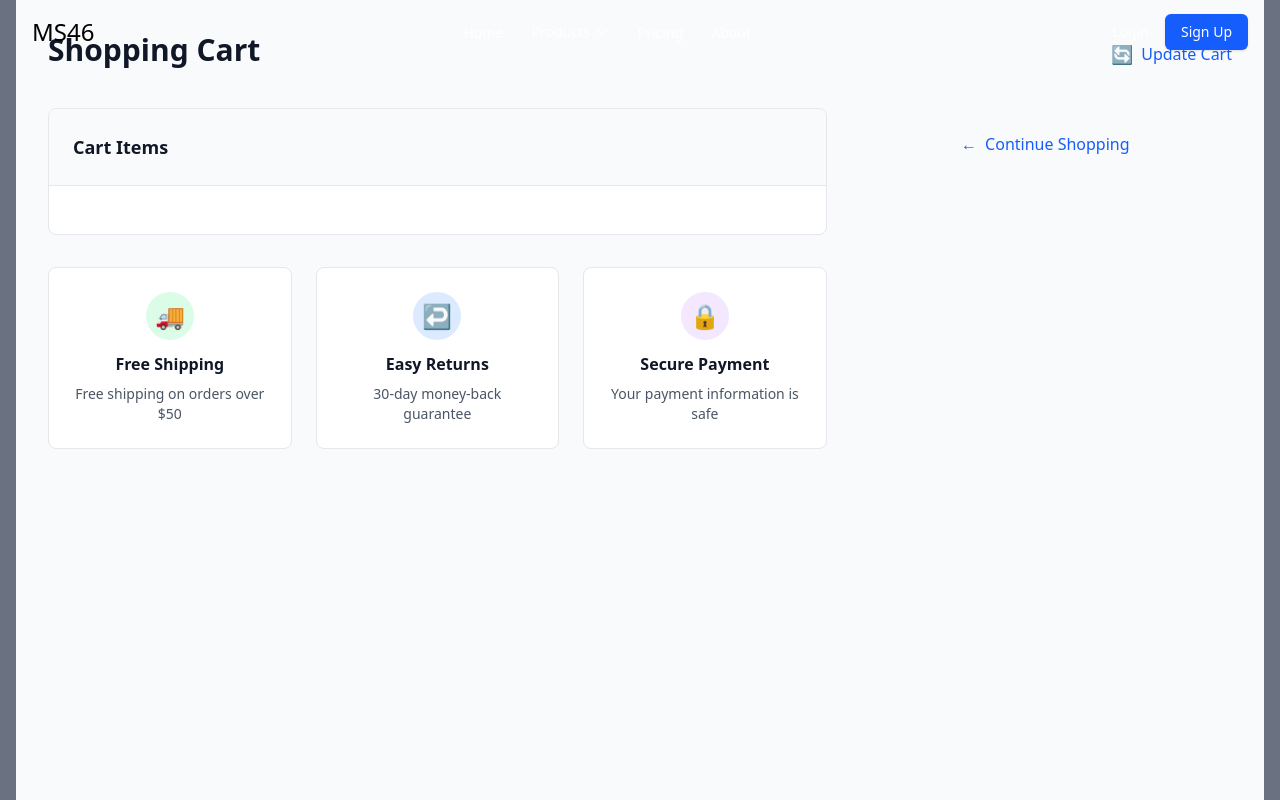
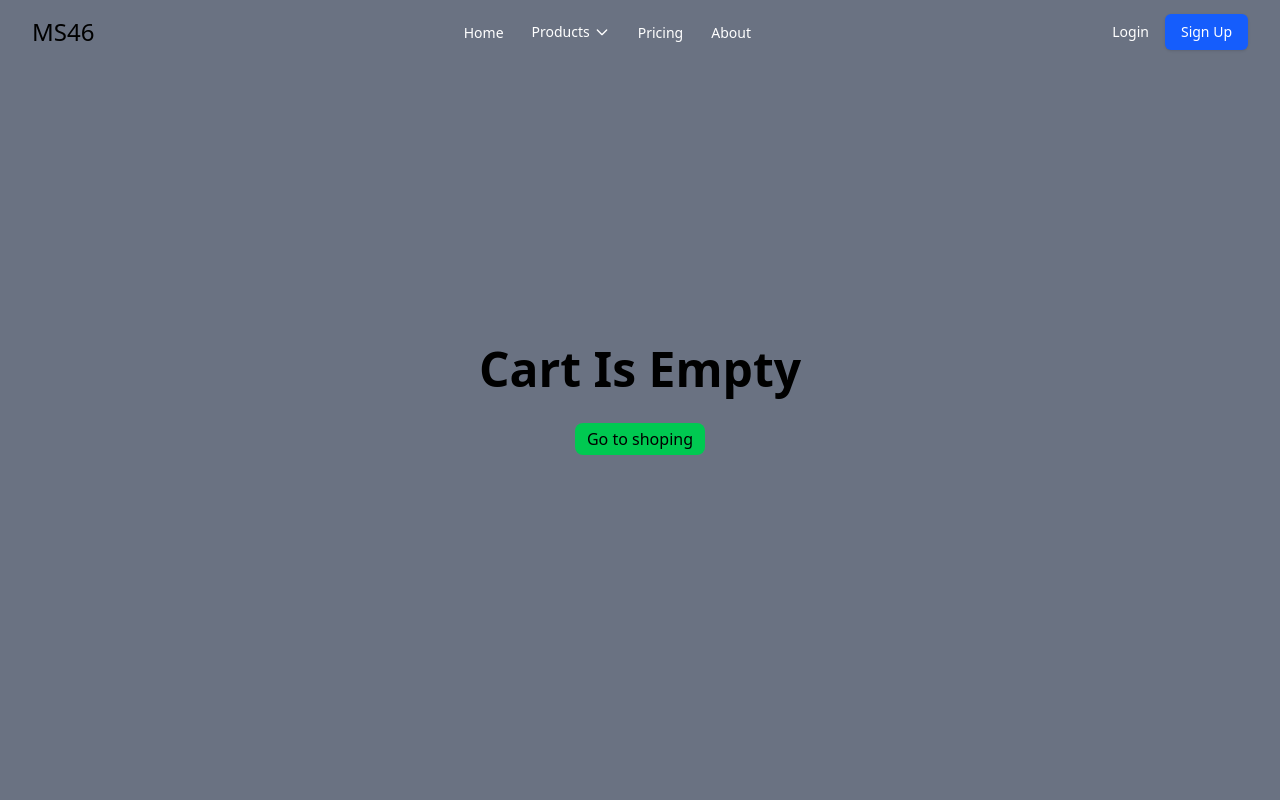
Before and after one commit to mdmokchhedulislam/ReactEcommerceProject, a React (Vite) app: page /cart in a window 1280 px wide. Built offline with nearby package versions, Linux system fonts and the light colour scheme.

Commit message:
add cart page with redux toolkit

```diff
--- a/src/App.jsx
+++ b/src/App.jsx
@@ -6,9 +6,12 @@ import Login from "./pages/Login";
 import Navbar from "./components/Navbar";
 import Signup from "./pages/Register";
 import Cart from "./pages/Cart";
+import { Provider } from "react-redux";
+import { store } from "./redux/store";
 
 function App() {
   return (
+    <Provider store={store}>
       <BrowserRouter>
         <Navbar />
         <MainLayout>
@@ -20,6 +23,7 @@ function App() {
           </Routes>
         </MainLayout>
       </BrowserRouter>
+    </Provider>
   );
 }
 
--- a/src/pages/Cart.jsx
+++ b/src/pages/Cart.jsx
@@ -1,103 +1,201 @@
-import { useState } from "react";
+import React from "react";
+import { useDispatch, useSelector } from "react-redux";
+import {
+  decressCart,
+  incressCart,
+  removeElement,
+} from "../redux/features/cartSlice";
+import { Link, useNavigate } from "react-router-dom";
 
+function Cart() {
+  const dispatch = useDispatch();
+  const navigator = useNavigate();
 
+  const { cartItem } = useSelector((state) => state.cart);
+  const { totalPrice, totalQuantity } = useSelector((state) => state.cart);
 
+  console.log("cartitem is ", cartItem);
 
-// Main Cart Page Component
-const Cart = () => {
-  const [cartItems, setCartItems] = useState([]);
-  const [coupon, setCoupon] = useState(null);
-  const [isLoading, setIsLoading] = useState(true);
+  const handleRemove = (e) => {
+    dispatch(removeElement(e));
+  };
 
+  const handleDecress = (item) => {
+    dispatch(decressCart(item));
+  };
+
+  const handleIncress = (item) => {
+    dispatch(incressCart(item));
+  };
+
+  if (cartItem.length === 0) {
+    return (
+      <>
+        <div className="w-2/4 mx-auto h-screen justify-center items-center flex flex-col gap-[30px]">
+          <h1 className="text-5xl font-bold text-center capitalize">Cart is Empty</h1>
+          <Link to={"/"} className="bg-green-500 px-3 py-1 rounded-lg">Go to shoping</Link>
+        </div>
+      </>
+    );
+  }
 
   return (
-    <div className="min-h-screen bg-gray-50 py-8">
-      <div className="max-w-7xl mx-auto px-4 sm:px-6 lg:px-8">
-        {/* Header */}
-        <div className="mb-8 flex flex-col sm:flex-row sm:items-center sm:justify-between gap-4">
     <div>
-            <h1 className="text-3xl font-bold text-gray-900">Shopping Cart</h1>
-            <p className="text-gray-600 mt-2">
-
-            </p>
+      <body className="bg-gray-100">
+        <div className="container mx-auto mt-10">
+          <div className="flex shadow-md my-10">
+            <div className="w-3/4 bg-white px-10 py-10">
+              <div className="flex justify-between border-b pb-8">
+                <h1 className="font-semibold text-2xl">Shopping Cart</h1>
+                <h2 className="font-semibold text-2xl">
+                  {cartItem.length} Items
+                </h2>
               </div>
-
-          <div className="flex items-center gap-4">
-
-
-            <button className="text-blue-600 hover:text-blue-700 font-medium transition-colors flex items-center gap-2">
-              <span className="text-lg">🔄</span>
-              Update Cart
+              <div className="flex mt-10 mb-5">
+                <h3 className="font-semibold text-gray-600 text-xs uppercase w-2/5">
+                  Product Details
+                </h3>
+                <h3 className="font-semibold  text-gray-600 text-xs uppercase w-1/5 text-center">
+                  Quantity
+                </h3>
+                <h3 className="font-semibold text-gray-600 text-xs uppercase w-1/5 text-center">
+                  Price
+                </h3>
+                <h3 className="font-semibold text-gray-600 text-xs uppercase w-1/5 text-center">
+                  Total
+                </h3>
+              </div>
+              {cartItem.length > 0 &&
+                cartItem.map((item) => (
+                  <div key={item.id}>
+                    <div className="flex items-center hover:bg-gray-100 -mx-8 px-6 py-5">
+                      <div className="flex w-2/5">
+                        <div className="w-20">
+                          <img
+                            className="h-24"
+                            src={item.productImage}
+                            alt=""
+                          />
+                        </div>
+                        <div className="flex flex-col justify-between ml-4 flex-grow">
+                          <span className="font-bold text-sm">
+                            {item.bookname}
+                          </span>
+                          <span className="text-red-500 text-xs">
+                            {item.brand}
+                          </span>
+                          <button
+                            className='className="font-semibold hover:text-red-500 text-gray-500 text-xs"'
+                            onClick={() => handleRemove(item._id)}
+                          >
+                            Remove
                           </button>
                         </div>
                       </div>
+                      <div className="flex justify-center w-1/5">
+                        <svg
+                          onClick={() => handleDecress(item)}
+                          className="fill-current text-gray-600 w-3"
+                          viewBox="0 0 448 512"
+                        >
+                          <path d="M416 208H32c-17.67 0-32 14.33-32 32v32c0 17.67 14.33 32 32 32h384c17.67 0 32-14.33 32-32v-32c0-17.67-14.33-32-32-32z" />
+                        </svg>
 
-        <div className="lg:grid lg:grid-cols-12 lg:gap-8">
-          {/* Cart Items */}
-          <div className="lg:col-span-8">
-            <div className="bg-white rounded-lg border border-gray-200 overflow-hidden">
-              {/* Cart Header */}
-              <div className="p-6 border-b border-gray-200 bg-gray-50">
-                <div className="flex items-center justify-between">
-                  <h2 className="text-lg font-semibold text-gray-900">
-                    Cart Items
-                  </h2>
-                  <span className="text-sm text-gray-600">
+                        <input
+                          className="mx-2 border text-center w-8"
+                          type="text"
+                          value={item.quantity}
+                        />
 
+                        <svg
+                          onClick={() => handleIncress(item)}
+                          className="fill-current text-gray-600 w-3"
+                          viewBox="0 0 448 512"
+                        >
+                          <path d="M416 208H272V64c0-17.67-14.33-32-32-32h-32c-17.67 0-32 14.33-32 32v144H32c-17.67 0-32 14.33-32 32v32c0 17.67 14.33 32 32 32h144v144c0 17.67 14.33 32 32 32h32c17.67 0 32-14.33 32-32V304h144c17.67 0 32-14.33 32-32v-32c0-17.67-14.33-32-32-32z" />
+                        </svg>
+                      </div>
+                      <span className="text-center w-1/5 font-semibold text-sm">
+                        {item.price}৳
+                      </span>
+                      <span className="text-center w-1/5 font-semibold text-sm">
+                        {item.price * item.quantity}৳
                       </span>
                     </div>
                   </div>
-
-              {/* Cart Items List */}
-              <div className="p-6 space-y-6">
-
-              </div>
+                ))}
+              <Link
+                to="/books"
+                className="flex font-semibold text-indigo-600 text-sm mt-10"
+              >
+                <svg
+                  className="fill-current mr-2 text-indigo-600 w-4"
+                  viewBox="0 0 448 512"
+                >
+                  <path d="M134.059 296H436c6.627 0 12-5.373 12-12v-56c0-6.627-5.373-12-12-12H134.059v-46.059c0-21.382-25.851-32.09-40.971-16.971L7.029 239.029c-9.373 9.373-9.373 24.569 0 33.941l86.059 86.059c15.119 15.119 40.971 4.411 40.971-16.971V296z" />
+                </svg>
+                Continue Shopping
+              </Link>
             </div>
 
-            {/* Trust Section */}
-            <div className="mt-8 grid grid-cols-1 md:grid-cols-3 gap-6">
-              <div className="bg-white p-6 rounded-lg border border-gray-200 text-center">
-                <div className="w-12 h-12 bg-green-100 rounded-full flex items-center justify-center mx-auto mb-3">
-                  <span className="text-2xl">🚚</span>
+            <div id="summary" className="w-1/4 px-8 py-10">
+              <h1 className="font-semibold text-2xl border-b pb-8">
+                Order Summary
+              </h1>
+              <div className="flex justify-between mt-10 mb-5">
+                <span className="font-semibold text-sm uppercase">
+                  Items {totalQuantity}
+                </span>
+                <span className="font-semibold text-sm">
+                  {Math.round(totalPrice.toFixed(2))}৳
+                </span>
               </div>
-                <h3 className="font-semibold text-gray-900 mb-2">Free Shipping</h3>
-                <p className="text-gray-600 text-sm">Free shipping on orders over $50</p>
+              <div>
+                <label className="font-medium inline-block mb-3 text-sm uppercase">
+                  Shipping
+                </label>
+                <select className="block p-2 text-gray-600 w-full text-sm">
+                  <option>Standard shipping - ৳10.00</option>
+                </select>
               </div>
-
-              <div className="bg-white p-6 rounded-lg border border-gray-200 text-center">
-                <div className="w-12 h-12 bg-blue-100 rounded-full flex items-center justify-center mx-auto mb-3">
-                  <span className="text-2xl">↩️</span>
+              <div className="py-10">
+                <label
+                  for="promo"
+                  className="font-semibold inline-block mb-3 text-sm uppercase"
+                >
+                  Promo Code
+                </label>
+                <input
+                  type="text"
+                  id="promo"
+                  placeholder="Enter your code"
+                  className="p-2 text-sm w-full"
+                />
               </div>
-                <h3 className="font-semibold text-gray-900 mb-2">Easy Returns</h3>
-                <p className="text-gray-600 text-sm">30-day money-back guarantee</p>
+              <button className="bg-red-500 hover:bg-red-600 px-5 py-2 text-sm text-white uppercase">
+                Apply
+              </button>
+              <div className="border-t mt-8">
+                <div className="flex font-semibold justify-between py-6 text-sm uppercase">
+                  <span>Total cost</span>
+                  {cartItem.length == 0 ? (
+                    "0৳"
+                  ) : (
+                    <span>{Math.round((totalPrice + 10).toFixed(2))}৳</span>
+                  )}
                 </div>
-
-              <div className="bg-white p-6 rounded-lg border border-gray-200 text-center">
-                <div className="w-12 h-12 bg-purple-100 rounded-full flex items-center justify-center mx-auto mb-3">
-                  <span className="text-2xl">🔒</span>
-                </div>
-                <h3 className="font-semibold text-gray-900 mb-2">Secure Payment</h3>
-                <p className="text-gray-600 text-sm">Your payment information is safe</p>
-              </div>
-            </div>
-          </div>
-
-          {/* Order Summary */}
-          <div className="lg:col-span-4 mt-8 lg:mt-0">
-
-
-            {/* Continue Shopping */}
-            <div className="mt-6 text-center">
-              <button className="text-blue-600 hover:text-blue-700 font-medium transition-colors inline-flex items-center gap-2">
-                <span>←</span>
-                Continue Shopping
+                <Link to={"/order"}>
+                  <button className="bg-indigo-500 font-semibold hover:bg-indigo-600 py-3 text-sm text-white uppercase w-full">
+                    Checkout
                   </button>
+                </Link>
               </div>
             </div>
           </div>
         </div>
+      </body>
     </div>
   );
-};
+}
 
 export default Cart;
--- a/src/pages/Login.jsx
+++ b/src/pages/Login.jsx
@@ -1,7 +1,7 @@
 import React, { useState, useEffect } from 'react';
 import { Link, useNavigate } from 'react-router-dom';
 import { useDispatch, useSelector } from 'react-redux';
-import { login } from './features/authSlice';
+import { login } from '../redux/features/authSlice';
 
 const Login = () => {
   const [formData, setFormData] = useState({ email: '', password: '' });
--- /dev/null
+++ b/src/redux/features/cartSlice.js
@@ -0,0 +1,84 @@
+import { createSlice } from "@reduxjs/toolkit";
+
+const CartSlice = createSlice({
+  name: "cart",
+  initialState: {
+    cartItem: [],
+    totalPrice: 0,
+    totalQuantity: 0,
+  },
+  reducers: {
+    addToCart: (state, action) => {
+
+
+      const find = state.cartItem.findIndex((item) => item._id === action.payload._id);
+
+
+
+      if (find >= 0) {
+        state.cartItem[find].quantity += 1;
+      } else {
+        const newItem = { ...action.payload, quantity: 1 };
+        state.cartItem.push(newItem);
+      }
+
+
+      state.totalPrice = state.cartItem.reduce((total, item)=>{
+        return total+item.price*item.quantity
+      },0);
+      state.totalQuantity = state.cartItem.reduce((total, item)=>{
+        return total+item.quantity
+      },0)
+    },
+    removeElement: (state, action) => {
+      state.cartItem = state.cartItem.filter((ele) => ele._id !== action.payload);
+      state.totalPrice = state.cartItem.reduce((total, item)=>{
+        return total+item.price*item.quantity
+      },0);
+      state.totalQuantity = state.cartItem.reduce((total, item)=>{
+        return total+item.quantity
+      },0)
+    },
+    removeAllCartItem:(state)=>{
+      state.cartItem = []
+
+    },
+    decressCart: (state, action) => {
+      const findIndex = state.cartItem.findIndex((item) => item._id === action.payload._id);
+      if (state.cartItem[findIndex].quantity > 1) {
+        state.cartItem[findIndex].quantity -= 1;
+      }
+
+      state.totalPrice = state.cartItem.reduce((total, item)=>{
+        return total+item.price*item.quantity
+      },0);
+      state.totalQuantity = state.cartItem.reduce((total, item)=>{
+        return total+item.quantity
+      },0)
+    },
+    incressCart: (state, action) => {
+      const findIndex = state.cartItem.findIndex((item) => item._id === action.payload._id);
+      if (state.cartItem[findIndex].quantity >= 1) {
+        state.cartItem[findIndex].quantity += 1;
+      }
+
+      state.totalPrice = state.cartItem.reduce((total, item)=>{
+        return total+item.price*item.quantity
+      },0);
+      state.totalQuantity = state.cartItem.reduce((total, item)=>{
+        return total+item.quantity
+      },0)
+    },
+    cartTotalPriceAndQuantity: (state) => {
+      state.totalPrice = state.cartItem.reduce((total, item)=>{
+        return total+item.price*item.quantity
+      },0);
+      state.totalQuantity = state.cartItem.reduce((total, item)=>{
+        return total+item.quantity
+      },0)
+    },
+  },
+});
+
+export const { addToCart,removeAllCartItem, removeElement, decressCart, incressCart, cartTotalPriceAndQuantity } = CartSlice.actions;
+export default CartSlice.reducer;
--- a/src/redux/store.js
+++ b/src/redux/store.js
@@ -1,10 +1,12 @@
 import { configureStore } from '@reduxjs/toolkit';
 
 import authReducer from './features/authSlice';
+import cartReducer from './features/cartSlice'
 
 export const store = configureStore({
   reducer: {
     auth: authReducer,
+    cart: cartReducer
 
   },
 });
```
Lines whose indentation alone changed are shown as unchanged.
